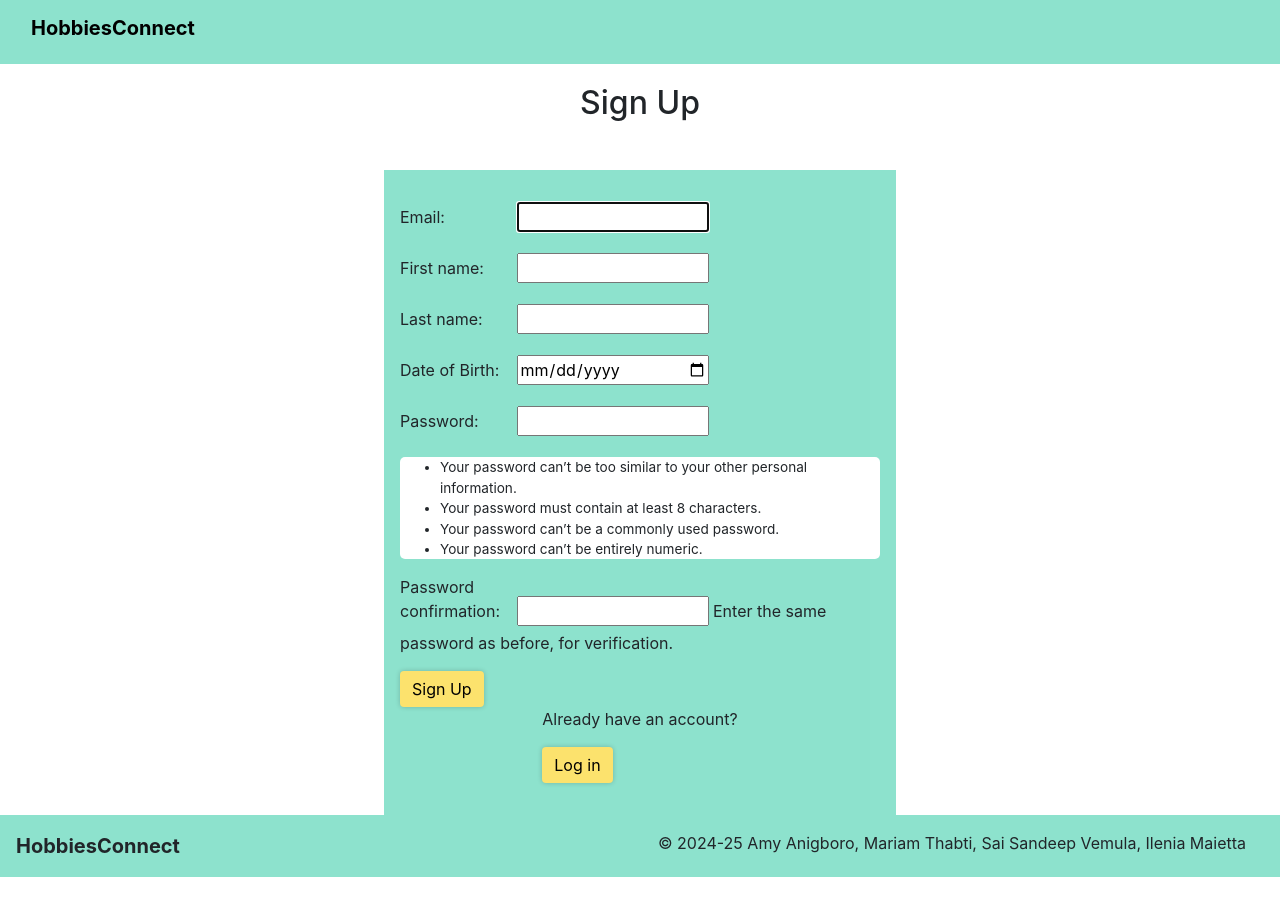
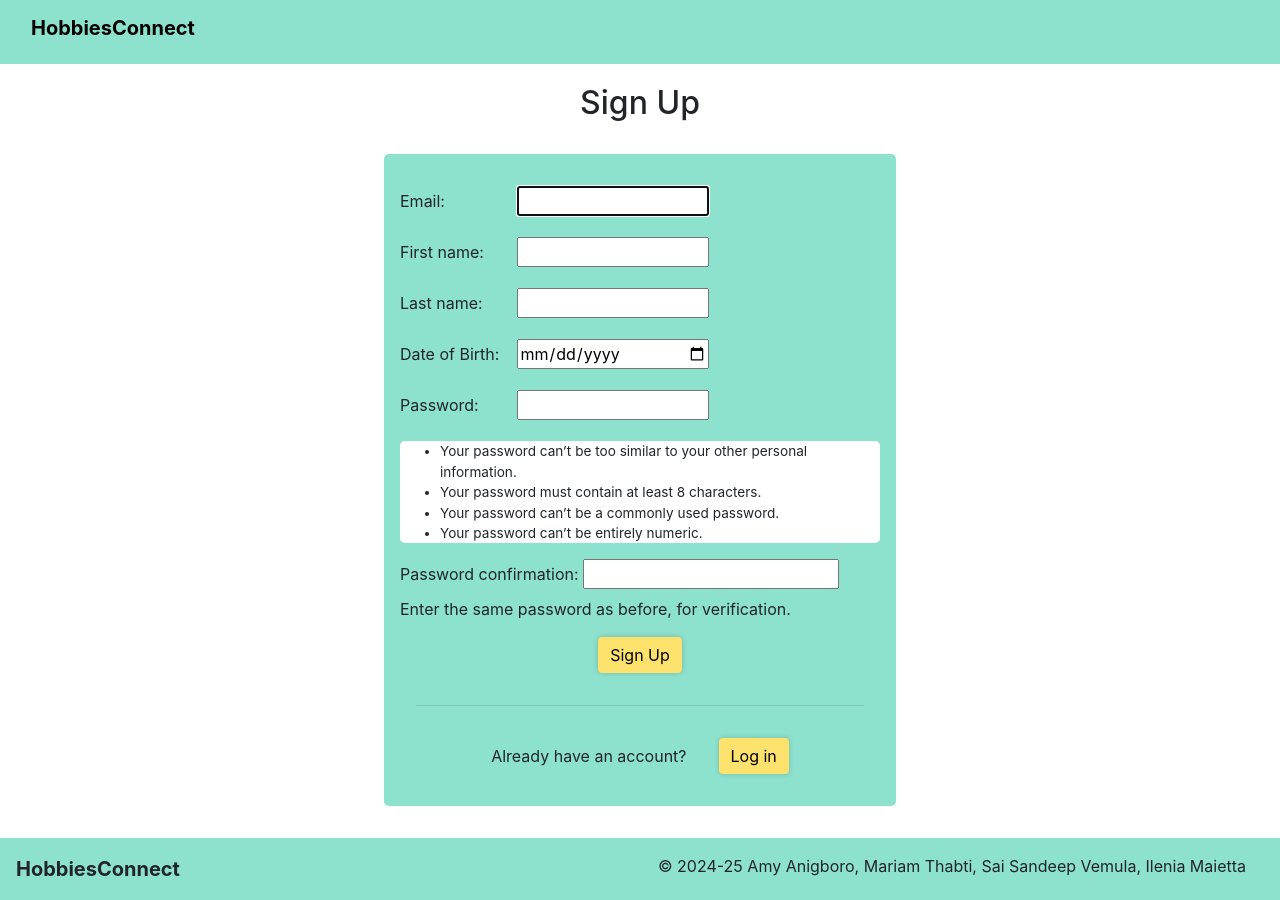
Before and after one commit to ileniadigital/HobbiesConnect, a Django app: page /signup/ in a window 1280 px wide. Before the commit the page ends 877 px from the top, so only its background shows below. Run offline with Django 3.2, Linux system fonts and the light colour scheme; some libraries are stand-ins or nearby versions.

Commit message:
finished styling for log and signup

```diff
--- a/api/static/style.css
+++ b/api/static/style.css
@@ -1,5 +1,5 @@
 body {
-  place-content: center;
+  height: 100%;
 }
 
 h2 {
@@ -15,7 +15,8 @@ h2 {
   align-items: center;
   justify-content: center;
   padding: 2rem;
-  margin-top: 3rem;
+  margin: 2rem auto;
+  border-radius: 0.3125rem;
 }
 
 label {
@@ -32,6 +33,25 @@ ul {
   width: 30rem;
   font-size: 0.85rem;
 }
+
+p:has(#id_password2_helptext) {
+  display: flex;
+  flex-direction: column;
+}
+
+p:has(#id_password2) label,
+p:has(#id_password2) input {
+  display: inline-block;
+  width: auto;
+  margin-bottom: 0.5rem;
+  grid-area: "label";
+}
+
+p:has(#id_password2) small {
+  margin-top: 0.5rem;
+  display: block;
+}
+
 .btn,
 .btn:hover,
 .btn:active {
@@ -44,6 +64,28 @@ ul {
 .btn:hover,
 .btn:active {
   font-weight: bold;
+}
+
+.submit {
+  display: block;
+  margin: 0 auto;
+}
+
+.switch-button {
+  display: flex;
+  flex-direction: row;
+  justify-content: center;
+  align-items: center;
+  margin-top: 1rem;
+  gap: 2rem;
+}
+
+hr {
+  width: 100%;
+  margin-top: 2rem;
+}
+.switch-button p {
+  margin: 0;
 }
 /* Header */
 .custom-navbar {
--- a/api/templates/login.html
+++ b/api/templates/login.html
@@ -23,13 +23,13 @@
         <form method="POST">
             {% csrf_token %}
             {{ form.as_p }}
-            <button type="submit">Login</button>
+            <button type="submit" class="btn btn-primary submit">Login</button>
         </form>
-
+        <hr>
         <div class="switch-button">
             <p>Don't have an account?</p>
             {% url 'signup' as signup_url %}
-            <button onclick="window.location.href='{{ signup_url }}'">Sign Up</button>
+            <button onclick="window.location.href='{{ signup_url }}'" class="btn btn-primary">Sign Up</button>
         </div>
     </div>
     <footer class="footer">
--- a/api/templates/signup.html
+++ b/api/templates/signup.html
@@ -23,8 +23,9 @@
         <form method="POST">
             {% csrf_token %}
             {{ form.as_p }}
-            <button type="submit" class="btn btn-primary">Sign Up</button>
+            <button type="submit" class="btn btn-primary submit">Sign Up</button>
         </form>
+        <hr>
         <div class="switch-button">
             <p>Already have an account?</p>
             {% url 'login' as login_url %}
```
